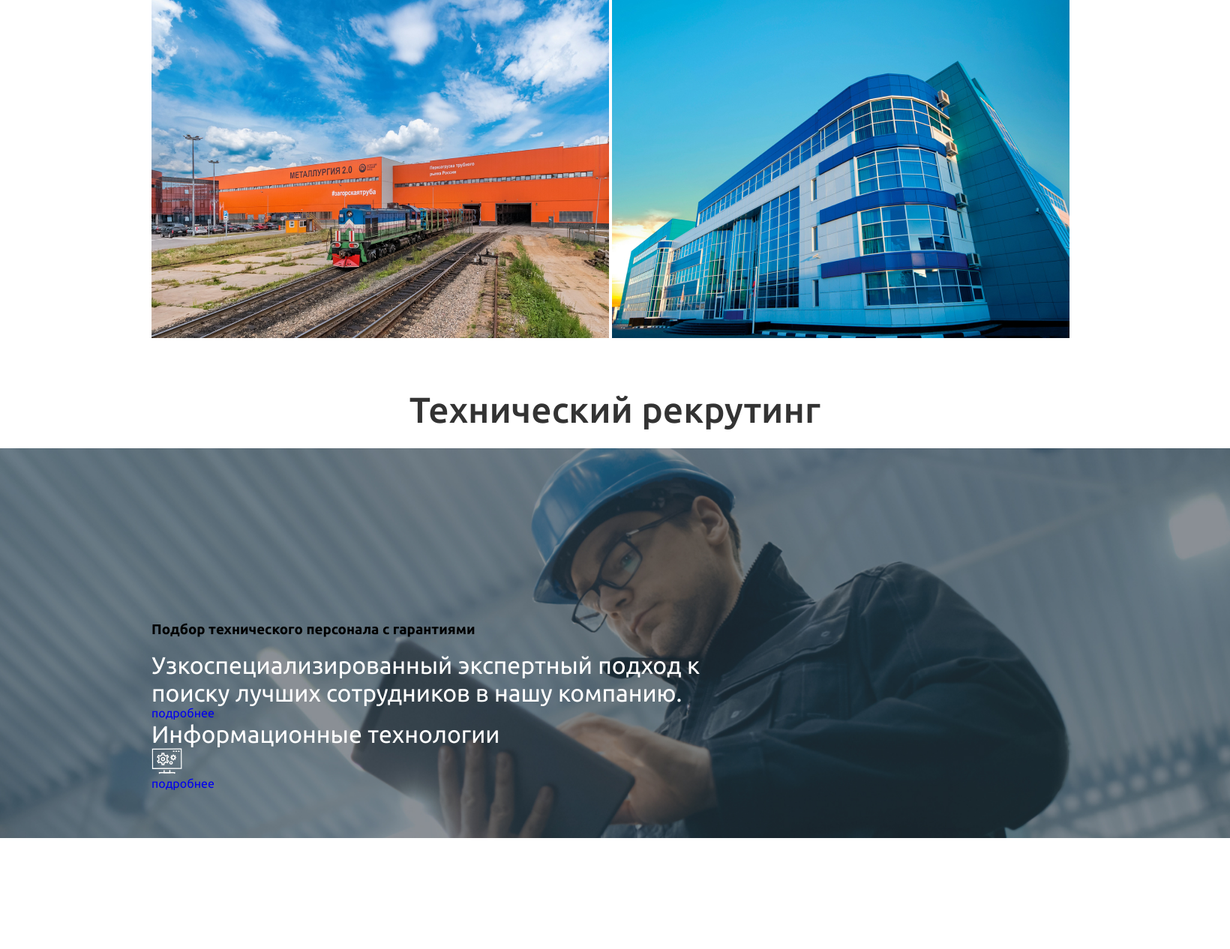
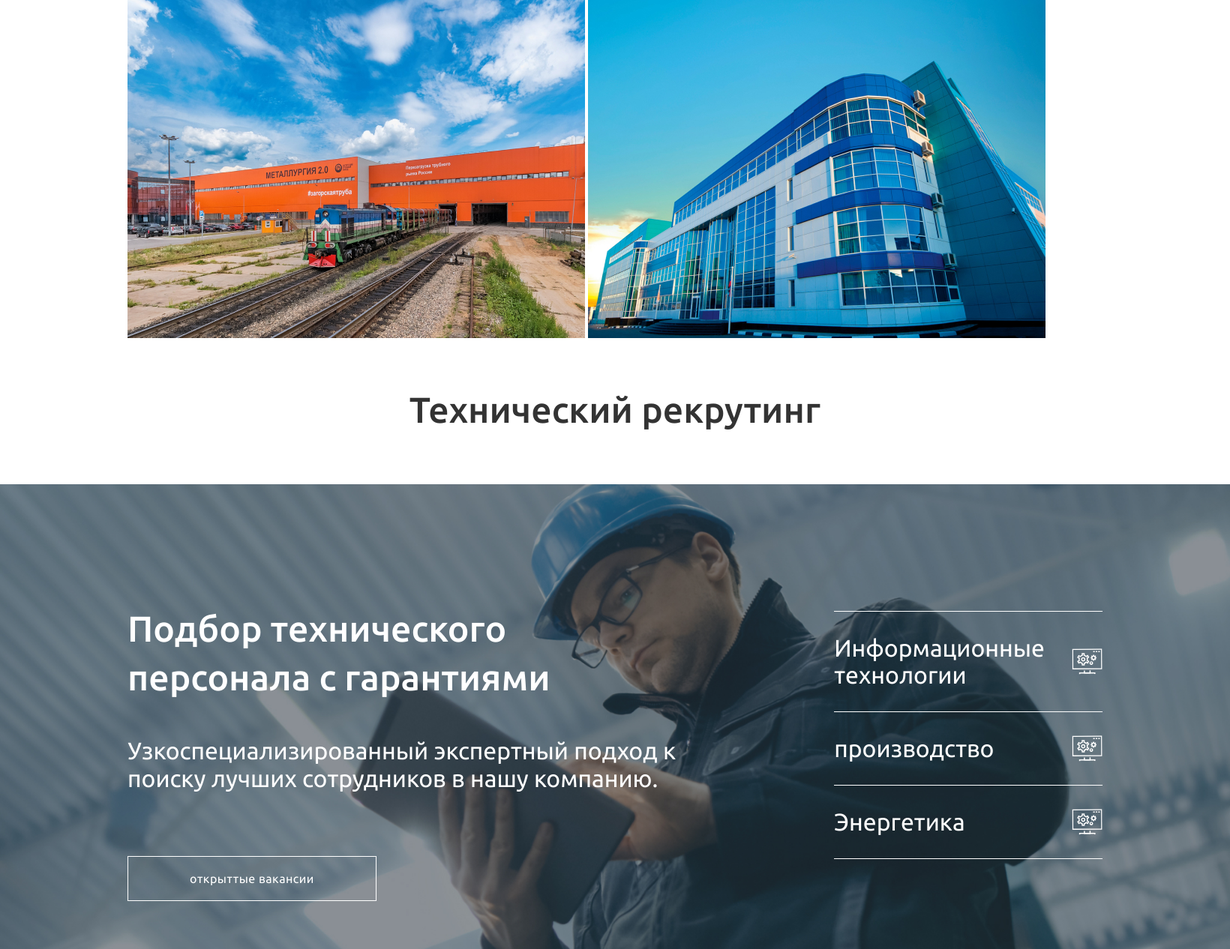
Before and after one commit to ilyuhin6/Metalprom, a PHP site: page / in a window 1640 px wide. Shown: the part 3196-4462 px from the top of the page at 75% size. Before the commit the page ends 4314 px from the top, so only its background shows below. Run offline with PHP 8.4, Linux system fonts and the light colour scheme.

Commit message:
add: section biznes-work

```diff
--- a/css/style.css
+++ b/css/style.css
@@ -204,7 +204,7 @@ body {
 /* START section-product */
 
 .section-product {
-  margin-top: 7rem;
+  margin-top: 4rem;
 }
 
 .title-product {
@@ -260,7 +260,7 @@ body {
 }
 
 .container {
-  width: 77.25rem;
+  width: 81.25rem;
   margin: 0 auto;
   padding-top: 7rem;
   padding-bottom: 4rem;
@@ -324,17 +324,12 @@ body {
   padding: 1.25rem 5.125rem;
 }
 
-/* START section-biznes */
-
-.title-section-biznes {
-  font-size: 48px;
-}
+/* START section-biznes-work */
 
 .biznes-work {
   background-image: url("../img/work-torch.jpg");
   background-size: cover;
   background-repeat: no-repeat;
-  padding-top: 100px;
 }
 
 .title-section-biznes {
@@ -342,28 +337,63 @@ body {
   font-weight: 500;
   color: #333333;
   text-align: center;
-  margin-bottom: 1.5rem;
+  margin-bottom: 4.5rem;
 }
 
-.title-biznes-work-title {
-  color: #fff;
-  font-size: 48px;
-  max-width: 750px;
+.biznes-work-wrapper {
+  display: flex;
+  align-items: center;
+  justify-content: space-between;
 }
 
-.title-biznes-work-right {
-  font-size: 2rem;
+.biznes-work-wrapper-right {
+  display: flex;
+  flex-direction: column;
+}
+
+.biznes-work-content {
+  display: flex;
+  align-items: center;
+  justify-content: space-between;
+  border-top: 1px solid #fff;
+  /* border-bottom: 1px solid #888d91; */
+  padding: 1.875rem 0;
+}
+
+.biznes-work-content:last-child {
+  border-bottom: 1px solid #fff;
+}
+
+.title-biznes-work {
+  font-size: 3rem;
   font-weight: 500;
   line-height: 135%;
   color: #fff;
   max-width: 43.75rem;
 }
 
+.biznes-work-left-text {
+  font-size: 2rem;
+  color: #fff;
+  font-weight: 400;
+  max-width: 46rem;
+}
+
 .biznes-work-right-text {
   font-size: 2rem;
   color: #fff;
   font-weight: 400;
-  max-width: 46rem;
+  padding-right: 2.25rem;
+}
+
+.link-work-product {
+  display: inline-block;
+  text-decoration: none;
+  margin-top: 5.3125rem;
+  color: #fff;
+  border: 1px solid #fff;
+  padding: 1.25rem 5.125rem;
+  letter-spacing: 0.5px;
 }
 
 @media (max-width: 1250px) {
--- a/index.html
+++ b/index.html
@@ -101,7 +101,7 @@
     </header>
 
 
-    <section class="section-about">
+    <section class="section section-about">
         <div class="container-about">
             <h2 class="title-about">О нас</h2>
             <div class="wrapper-about">
@@ -123,7 +123,7 @@
 
     <section class="section section-product">
         <h2 class="title-product">
-            выпускаемая продукция
+            Выпускаемая продукция
         </h2>
         <div class="main-block-product">
 
@@ -228,26 +228,41 @@
     <section class="section section-biznes-work">
         <h2 class="title-section-biznes">Технический рекрутинг</h2>
         <div class="biznes-work">
-            <div class="biznes-work-wrapper">
-                <div class="container">
+            <div class="container">
+                <div class="biznes-work-wrapper">
+
                     <div class="biznes-work-left">
                         <h3 class="title-biznes-work">
                             Подбор технического персонала с гарантиями
                         </h3>
-                        <p class="biznes-work-right-text">
+                        <p class="biznes-work-left-text">
                             Узкоспециализированный экспертный подход к поиску лучших сотрудников в нашу компанию.
                         </p>
-                        <a href="#" class="link-work-product">подробнее</a>
+                        <a href="#" class="link-work-product">открыттые вакансии</a>
                     </div>
-                    <div class="biznes-work-right">
-                        <div class="biznes-work-wrapper-right">
+
+                    <div class="biznes-work-wrapper-right">
+                        <div class="biznes-work-content">
                             <p class="biznes-work-right-text">
-                                Информационные технологии
+                                Информационные <br> технологии
                             </p>
                             <img src="./img/icon/work.svg" alt="">
                         </div>
-                        <a href="#" class="link-work-product">подробнее</a>
+                        <div class="biznes-work-content">
+                            <p class="biznes-work-right-text">
+                                производство
+                            </p>
+                            <img src="./img/icon/work.svg" alt="">
+                        </div>
+                        <div class="biznes-work-content">
+                            <p class="biznes-work-right-text">
+                                Энергетика
+                            </p>
+                            <img src="./img/icon/work.svg" alt="">
+                        </div>
                     </div>
+
+
                 </div>
             </div>
         </div>
```
Also changed, not shown: slider.html (added, +156 -0 lines).
